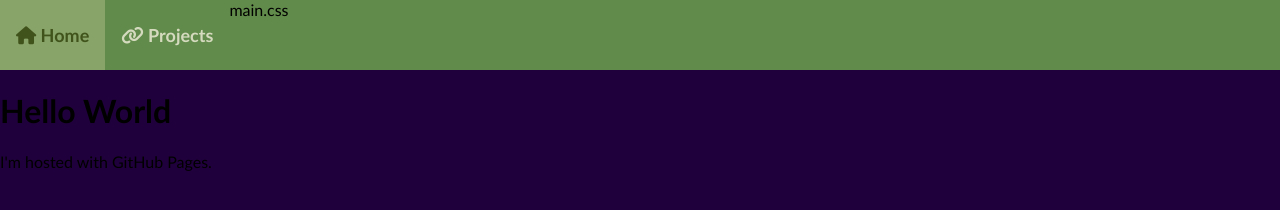
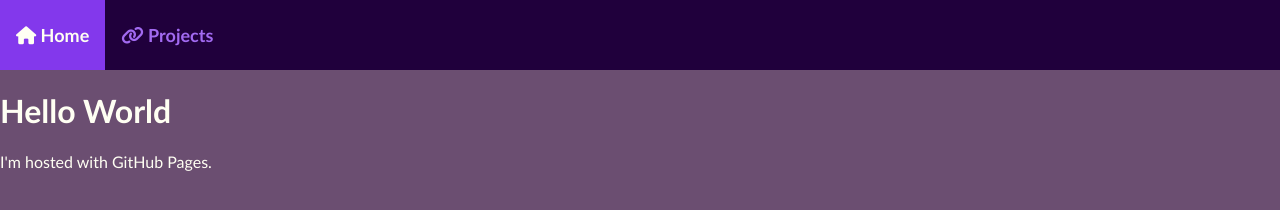
Before and after one commit to Mythos-Developers/Mythos-Developers.github.io, a plain HTML site: page index.html in a window 1280 px wide. Drawn offline with Linux system fonts and the light colour scheme.

Commit message:
Color scheme changes

```diff
--- a/index.html
+++ b/index.html
@@ -5,7 +5,7 @@
 
 		<div class="topnav">
 			<a class="active" href="index.html"><h4><b><i class="fa fa-house icon"></i> Home</b></h4></a>
-			<a href="#"><h4><i class="fa-solid fa-link"></i> Projects</h4></a>main.css
+			<a href="#"><h4><i class="fa-solid fa-link"></i> Projects</h4></a>
 		</div>
 
 		<link rel="stylesheet" type="text/css" href="main.css"/>
--- a/main.css
+++ b/main.css
@@ -1,38 +1,34 @@
 :root {
 
-	--background: #20003C;
-	--text: #000000;
-	--navbar-bg: #618B4A;
-	--navbar-active: #88A469;
-	--navbar-hover: #AFBC88;
-
-	--green-one: #D4DABE;
-	--green-two: #AFBC88;
-	--green-three: #88A469;
-	--green-four: #618B4A;
-	--green-five: #40531B;
+	--dark-purple: #20003C;
+	--gray: #5B5B5B;
+	--purple: #8338EC;
+	--purple-two: #A26AF1;
+	--ivory: #FFFFF3;
+	--light-purple: #D8DCFF;
+	--violet: #6B4E71;
 
 }
 
 html {
-	background-color: var(--background);
+	background-color: var(--violet);
 }
 
 body {
-	background-color: var(--background);
-	color: var(--text);
+	background-color: var(--violet);
+	color: var(--ivory);
 	font-family: trebuchet ms, sans-serif;
 	margin: 0px;
 }
 
 .topnav {
-	background-color: var(--navbar-bg);
+	background-color: var(--dark-purple);
 	overflow: hidden;
 }
 
 .topnav a {
 	float: left;
-	color: var(--green-two);
+	color: var(--purple-two);
 	text-align: center;
 	padding: 0px 16px;
 	text-decoration: none;
@@ -40,18 +36,18 @@ body {
 }
 
 .topnav a:hover {
-	background-color: var(--navbar-hover);
-	color: var(--navbar-bg);
+	background-color: var(--purple-two);
+	color: var(--dark-purple);
 }
 
 .topnav a.active {
-	background-color: var(--navbar-active);
-	color: var(--green-five);
+	background-color: var(--purple);
+	color: var(--ivory);
 }
 
 a:link {
-	color: var(--green-one);
+	color: var(--purple-two);
 
 a:visited {
-	color: var(--green-five);
+	color: var(--purple-two);
 }
```
